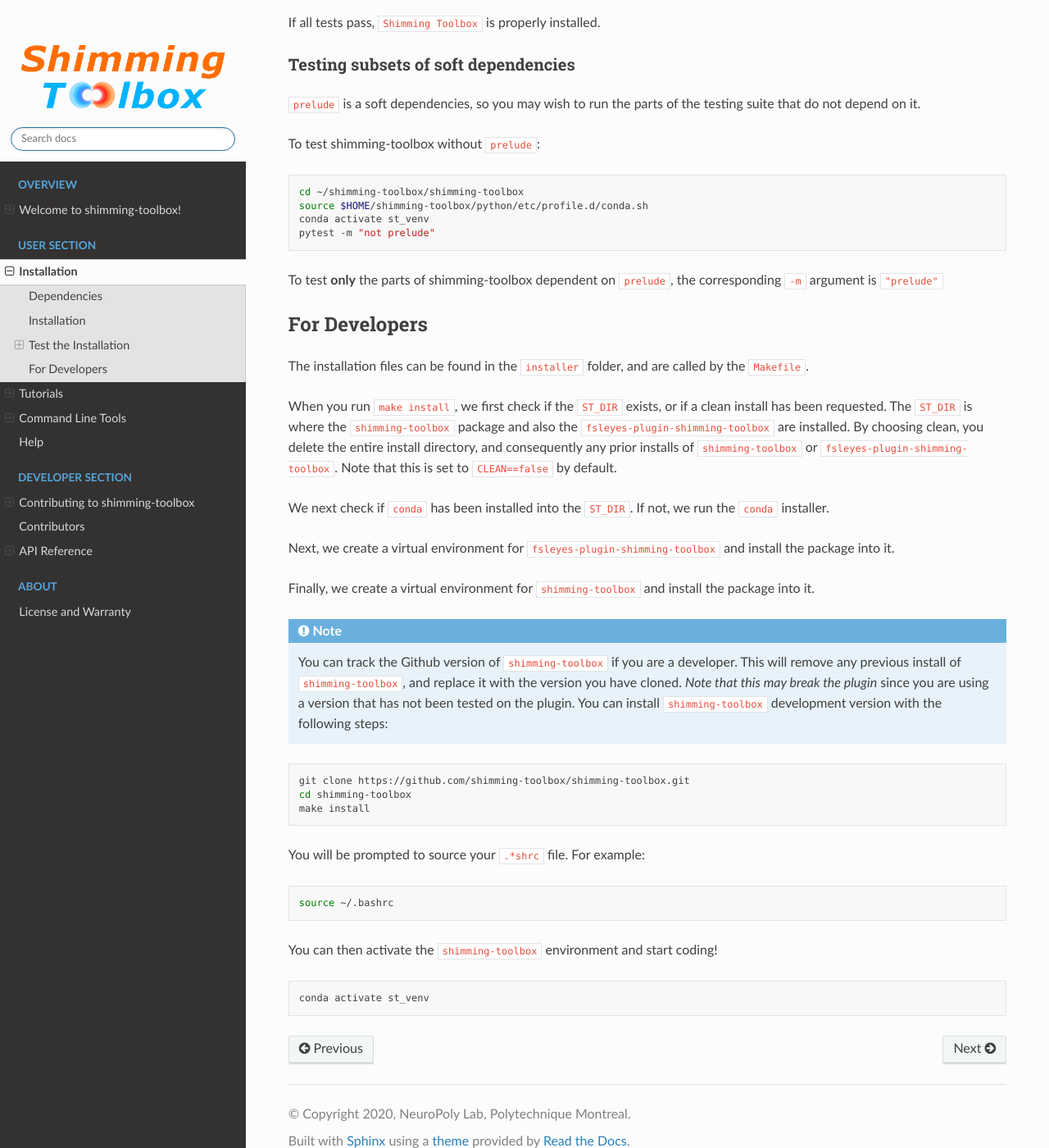
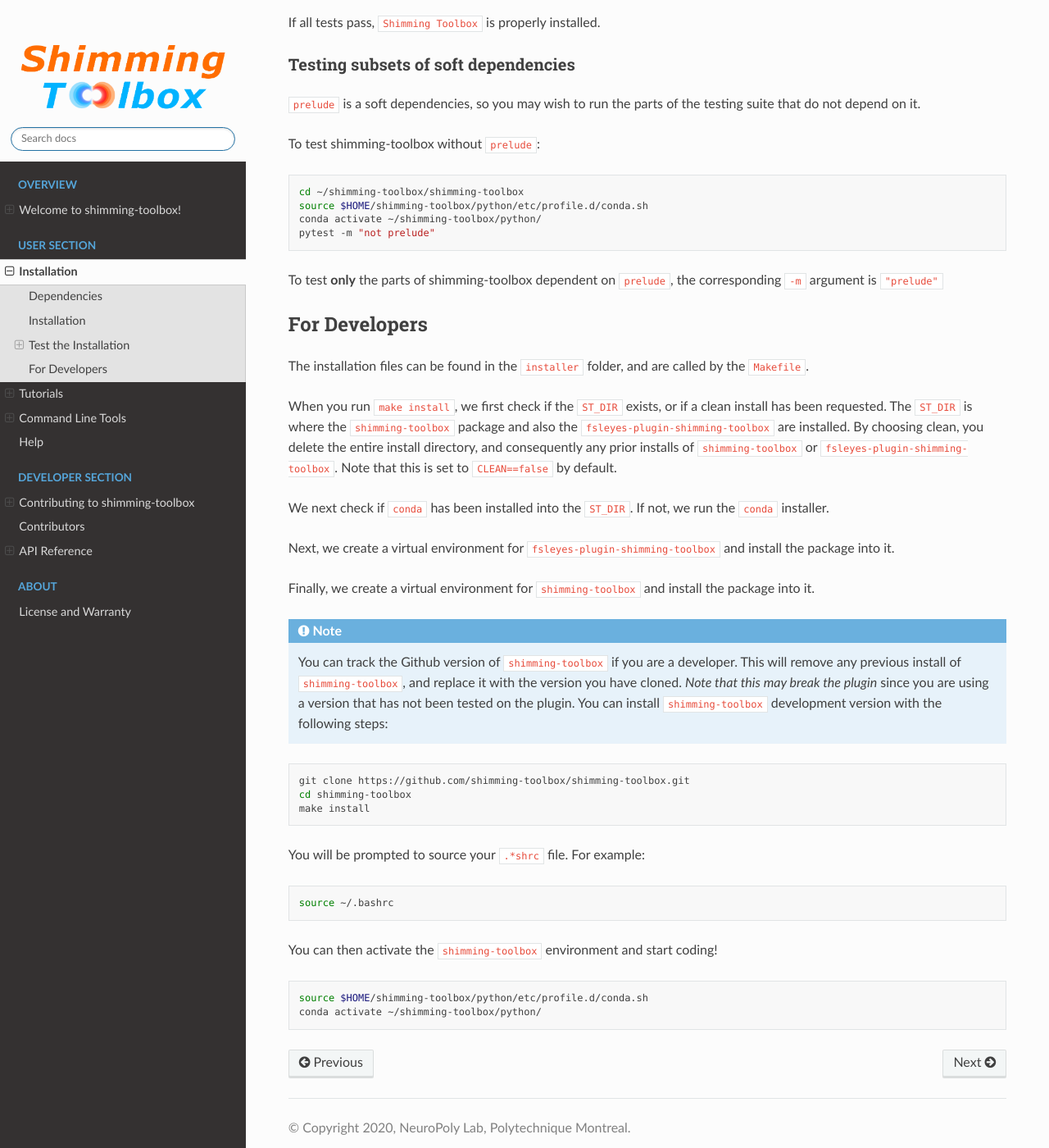
Before and after one commit to shimming-toolbox/shimming-toolbox, a Sphinx documentation site: the page built from docs/source/user_section/installation.rst, in a window 1280 px wide and 1400 px high, scrolled down 4002 px. Shown: the whole window at 82% size. Built offline with Sphinx 7.4.7 and the Read the Docs theme 2.0.0, drawn with Linux system fonts in a browser that asks for light colours; some of the changed text lies outside the part shown.

Commit message:
Resolve deprecated st_venv instructions and calls (#400)
* Remove deprecated calls to st_venv

* Change path from old st_venv to new base env

* Add sourcing of conda profile in developer section

Co-authored-by: Alexandre D'Astous <po09i@hotmail.com>

```diff
--- a/docs/source/user_section/installation.rst
+++ b/docs/source/user_section/installation.rst
@@ -104,7 +104,7 @@
 
   cd ~/shimming-toolbox/shimming-toolbox
   source $HOME/shimming-toolbox/python/etc/profile.d/conda.sh
-  conda activate st_venv
+  conda activate ~/shimming-toolbox/python/
   pytest
 
 See https://docs.pytest.org/ for more options.
@@ -124,7 +124,7 @@
 
   cd ~/shimming-toolbox/shimming-toolbox
   source $HOME/shimming-toolbox/python/etc/profile.d/conda.sh
-  conda activate st_venv
+  conda activate ~/shimming-toolbox/python/
   pytest -m "not prelude"
 
 To test **only** the parts of shimming-toolbox dependent on ``prelude``, the corresponding ``-m`` argument is ``"prelude"``
@@ -165,4 +165,5 @@
 
 .. code:: bash
 
-    conda activate st_venv
+    source $HOME/shimming-toolbox/python/etc/profile.d/conda.sh
+    conda activate ~/shimming-toolbox/python/
```
